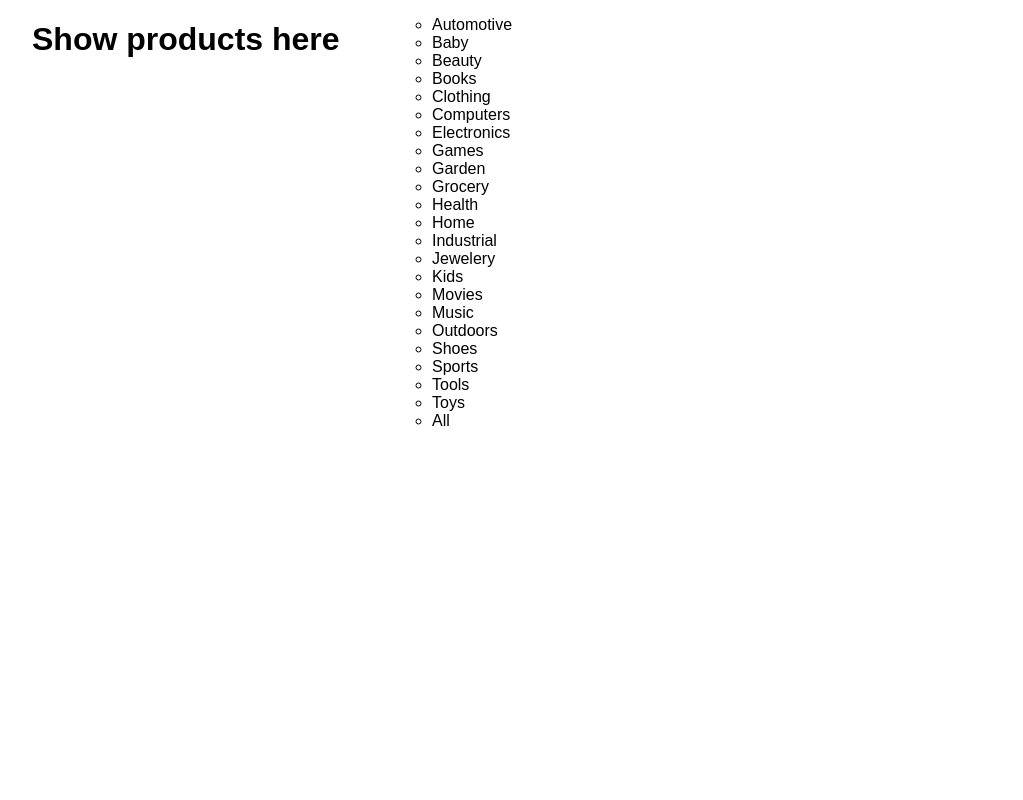
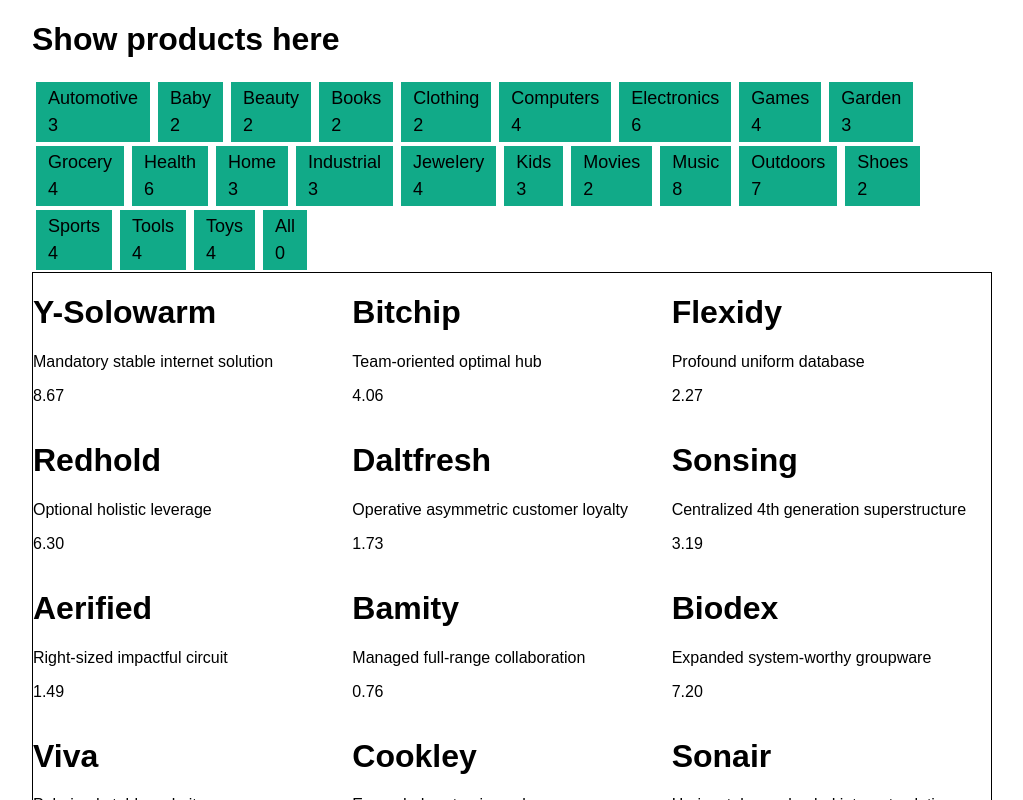
Before and after one commit to SWHarrison/FEW2-3assign2, a React (Create React App) app: page / in a window 1280 px wide. Shown: the top 800 px of the page, without its empty margins (128-1151 px from the left). Built offline with nearby package versions, Linux system fonts and the light colour scheme.

Commit message:
updated header to have category number

```diff
--- a/src/App.css
+++ b/src/App.css
@@ -2,5 +2,11 @@
  width: 960px;
  margin: auto;
  display: grid;
- grid-template-columns: 1fr 1fr 1fr;
+ grid-template-columns: 1fr;
 }
+
+.grid{
+  display: grid;
+  grid-template-columns: 1fr 1fr 1fr;
+  border: 1px solid black;
+}
--- a/src/App.js
+++ b/src/App.js
@@ -1,7 +1,7 @@
 import React, { Component } from 'react';
 import inventory, { categories } from './inventory'
 import './App.css';
-//import InvItem from './InvItem'
+import InvList from './InvList'
 import CategoriesList from './CategoriesList'
 
 class App extends Component {
@@ -10,14 +10,9 @@ class App extends Component {
     return (
       <div className="App">
         <h1>Show products here</h1>
+        <CategoriesList categoriesList = {categories} />
 
-        <ul>
-          <CategoriesList categoriesList = {categories} />
-        </ul>
-
-        <ul>
-          {/* Products listed here */}
-        </ul>
+        <InvList inventory = {inventory} />
 
       </div>
     );
--- /dev/null
+++ b/src/CategoriesList.css
@@ -0,0 +1,13 @@
+.CategoriesList{
+  display: flex;
+  flex-wrap: wrap;
+  width: 100%;
+}
+
+.CategoriesList div{
+  width: auto;
+  margin: 2px 4px;
+  padding: 2px 4px;
+  background-color: #1a8;
+  font-size: 18px;
+}
--- a/src/CategoriesList.js
+++ b/src/CategoriesList.js
@@ -1,13 +1,25 @@
 import React from 'react'
+import {countCategory} from './map-filter-reduce'
+import inventory from './inventory'
+import './CategoriesList.css'
 
 function CategoriesList(props) {
   const categories = props.categoriesList;
   categories.push("All")
-  const listItems = categories.map((category) =>
-    <li>{category}</li>
-  );
+  const listItems = categories.map((category) => {
+
+    const num = countCategory(inventory,category)
+    return (
+      <div>
+        <div>{category}</div>
+        <div>{num}</div>
+      </div>
+    )
+  });
   return (
-    <ul>{listItems}</ul>
+    <div className="CategoriesList">
+    {listItems}
+    </div>
   );
 }
 
--- /dev/null
+++ b/src/InvList.js
@@ -0,0 +1,20 @@
+import React from 'react'
+
+function InvList(props) {
+  const inventory = props.inventory;
+  const listItems = inventory.map(({name, price, description}) => {
+
+    return (
+      <div>
+        <h1>{name}</h1>
+        <p>{description}</p>
+        <p>{price}</p>
+      </div>
+    )
+  });
+  return (
+    <div className = "grid">{listItems}</div>
+  );
+}
+
+export default InvList
--- a/src/map-filter-reduce.js
+++ b/src/map-filter-reduce.js
@@ -38,3 +38,5 @@ function mapInventoryToString(items) {
 mapInventoryToString(inventory).forEach((item) => {
   console.log(item)
 })
+
+export {countCategory}
```
Also changed, not shown: src/inventory.js (line endings or trailing spaces).
